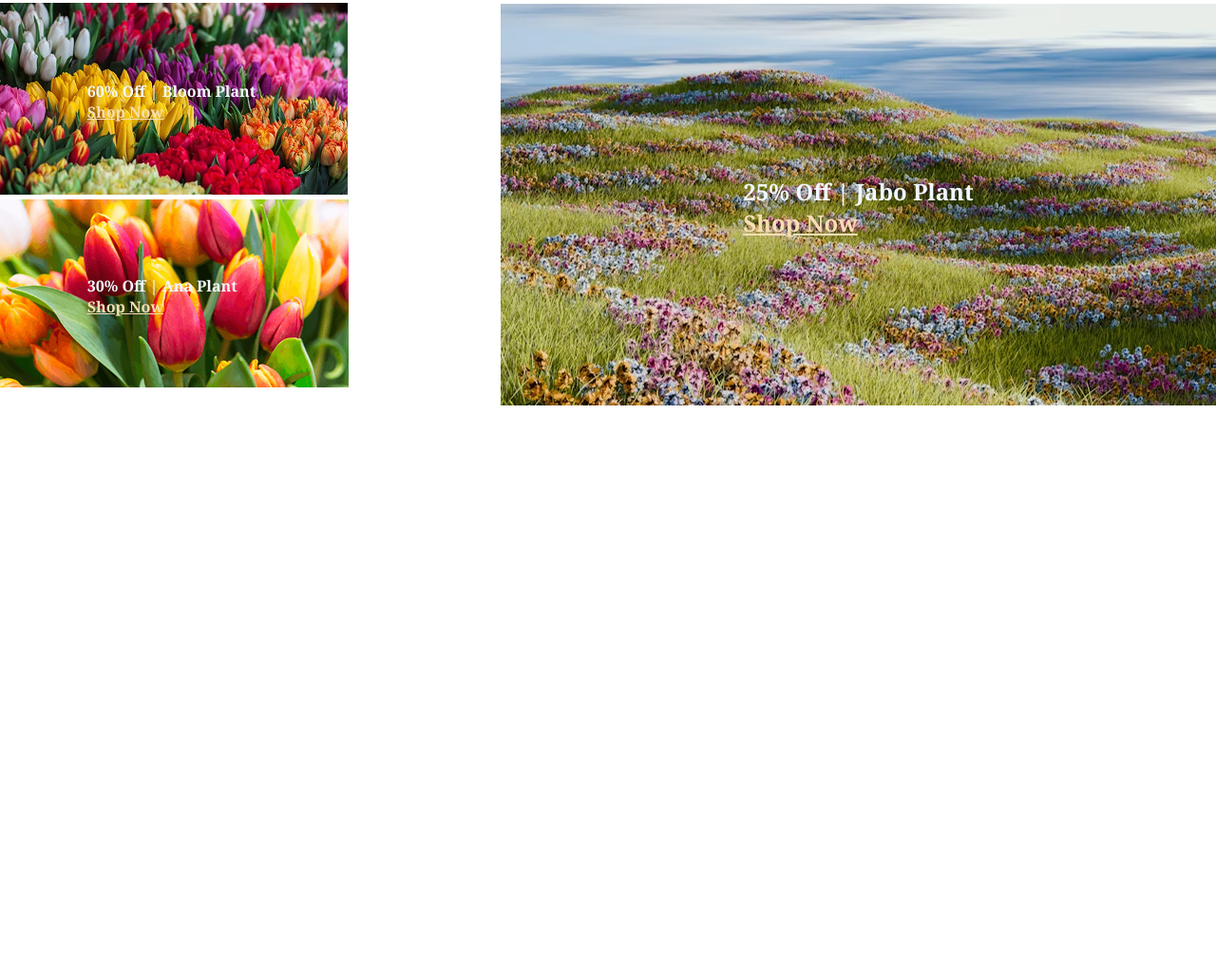
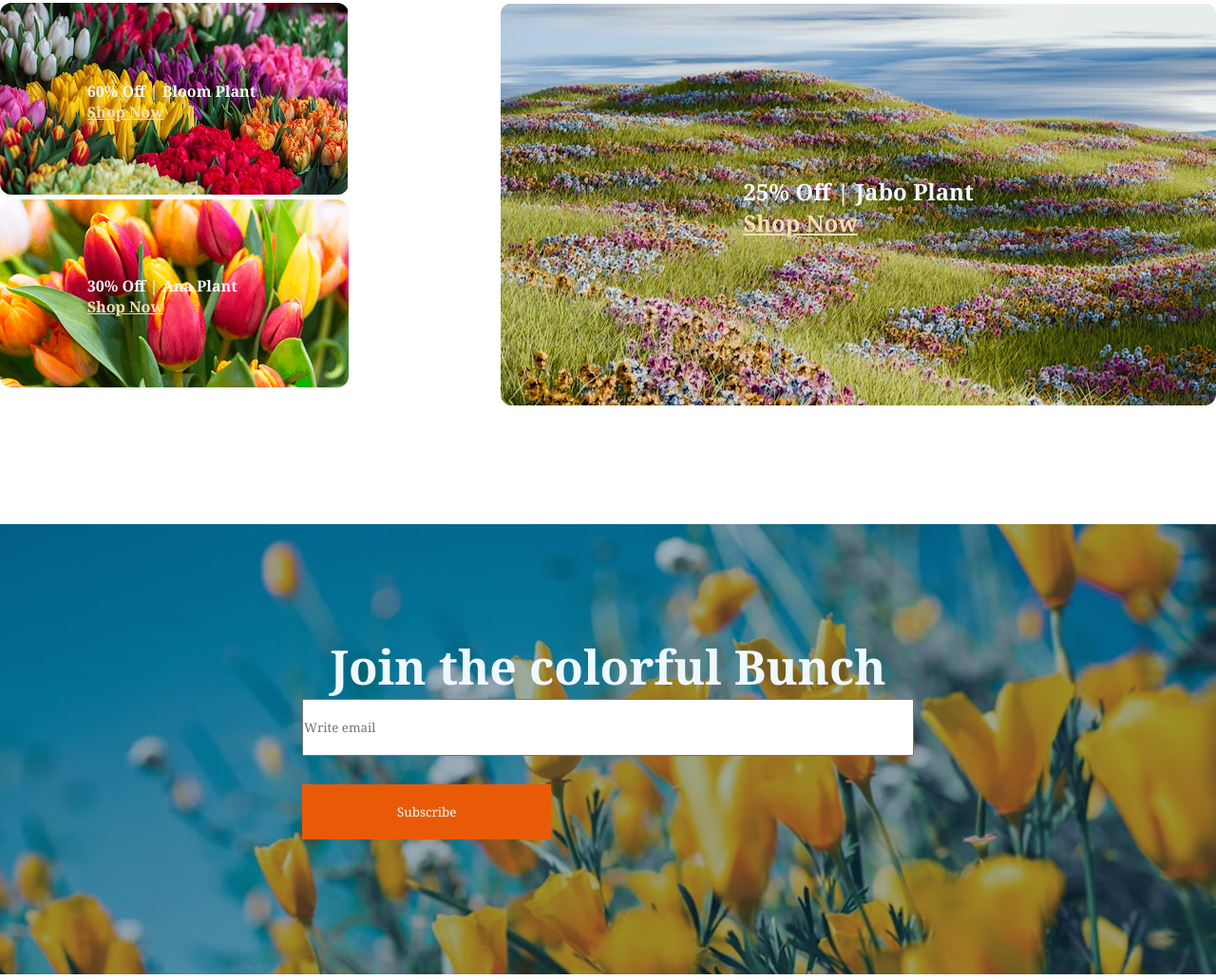
Before and after one commit to shuvro3/second-assainment, a plain HTML site: page index.html in a window 1280 px wide. Shown: the part 3146-4177 px from the top of the page at 95% size. Before the commit the page ends 3578 px from the top, so only its background shows below. Drawn offline with Linux system fonts and the light colour scheme.

Commit message:
main section done

```diff
--- a/index.html
+++ b/index.html
@@ -157,19 +157,19 @@
           classic roses to exotic blooms, we offer a wide variety of fresh.</p>
       </div>
     </section>
-<!-- Problem -->
+    <!-- Problem -->
     <section class="container">
       <div class="problem">
         <div class="problem-er-vitor">
           <div class="a">
-            <img src="./deal-bloom.png" alt="">
+            <img class="image" src="./deal-bloom.png" alt="">
             <div class="aa">
               <h4>60% Off | Bloom Plant <a class="color" href="https://www.facebook.com/shuvro.biswas.nayon">Shop
                   Now</a></h4>
             </div>
           </div>
           <div class="b">
-            <img src="deal-ana.png" alt="">
+            <img class="image" src="deal-ana.png" alt="">
             <div class="bb">
               <h4>30% Off | Ana Plant <a class="color" href="https://www.facebook.com/shuvro.biswas.nayon">Shop Now</a>
               </h4>
@@ -177,11 +177,28 @@
           </div>
         </div>
         <div class="c">
-          <img src="./deal-zabo.png" alt="">
-          <div class="cc"><h1>25% Off | Jabo Plant <a class="color" href="https://www.facebook.com/shuvro.biswas.nayon"><br>Shop Now</a>
-              </h1></div>
+          <img class="image" src="./deal-zabo.png" alt="">
+          <div class="cc">
+            <h1>25% Off | Jabo Plant <a class="color" href="https://www.facebook.com/shuvro.biswas.nayon"><br>Shop
+                Now</a>
+            </h1>
+          </div>
         </div>
       </div>
+    </section>
+    <section class="container-background">
+      <div class="d">
+        <img src="./news-letter-bg.png" alt="">
+        <div class="dd">
+          <h1 class="sige g">Join the colorful Bunch</h1>
+          <form class="email">
+            <input class="ghurar-dim" type="email" name="email" id="" placeholder="Write email">
+            <button class="btn">Subscribe</button>
+          </form>
+        </div>
+      </div>
+
+
     </section>
   </main>
 </body>
--- a/styles.css
+++ b/styles.css
@@ -103,7 +103,7 @@ span {
     margin-top: 30px;
 }
 
-.center {
+.center,.g {
     text-align: center;
 }
 
@@ -113,23 +113,45 @@ span {
     margin-top: 100px;
 }
 
-.problem-er-vitorr {}
+.image {
+    border-radius: 12px;
+}
 
-.color{
+.color {
     color: wheat;
 }
 
-.a,.b, .c {
+.a,
+.b,
+.c,
+.d {
     position: relative;
 }
 
-.aa, .bb, .cc {
+.aa,
+.bb,
+.cc,
+.dd {
     color: aliceblue;
     position: absolute;
     top: 50%;
     left: 50%;
     transform: translate(-50%, -50%);
 }
+
+.d img {
+    width: 100%;
+}
+
+.ghurar-dim {
+    width: 644px;
+    height: 60px;
+}
+
+.container-background{
+    margin-top: 120px;
+}
+
 
 
 
@@ -156,4 +178,10 @@ span {
         display: grid;
         grid-template-columns: repeat(2, 1fr);
     }
+
+    .problem {
+
+        flex-direction: column;
+    }
+
 }
```
